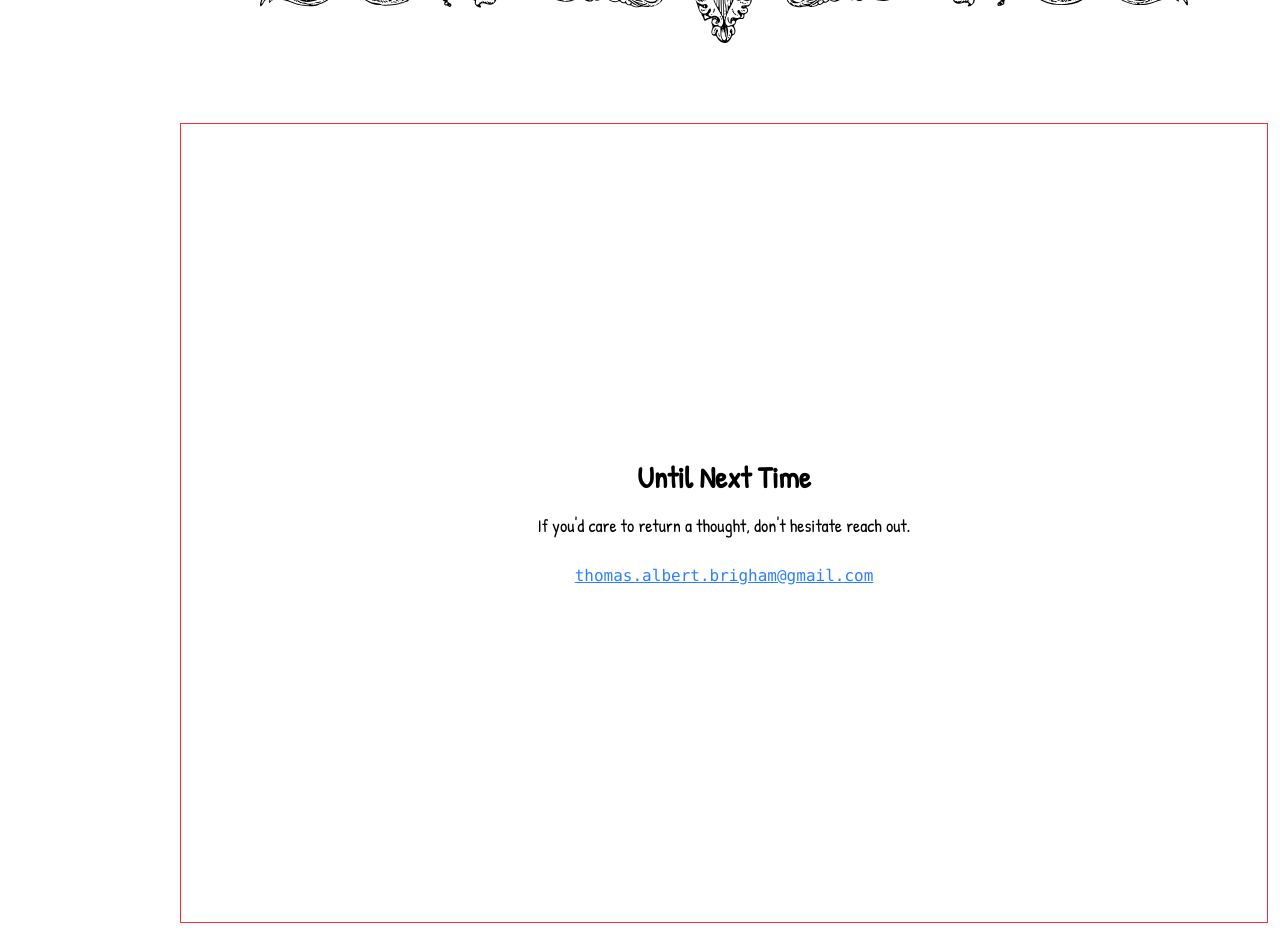
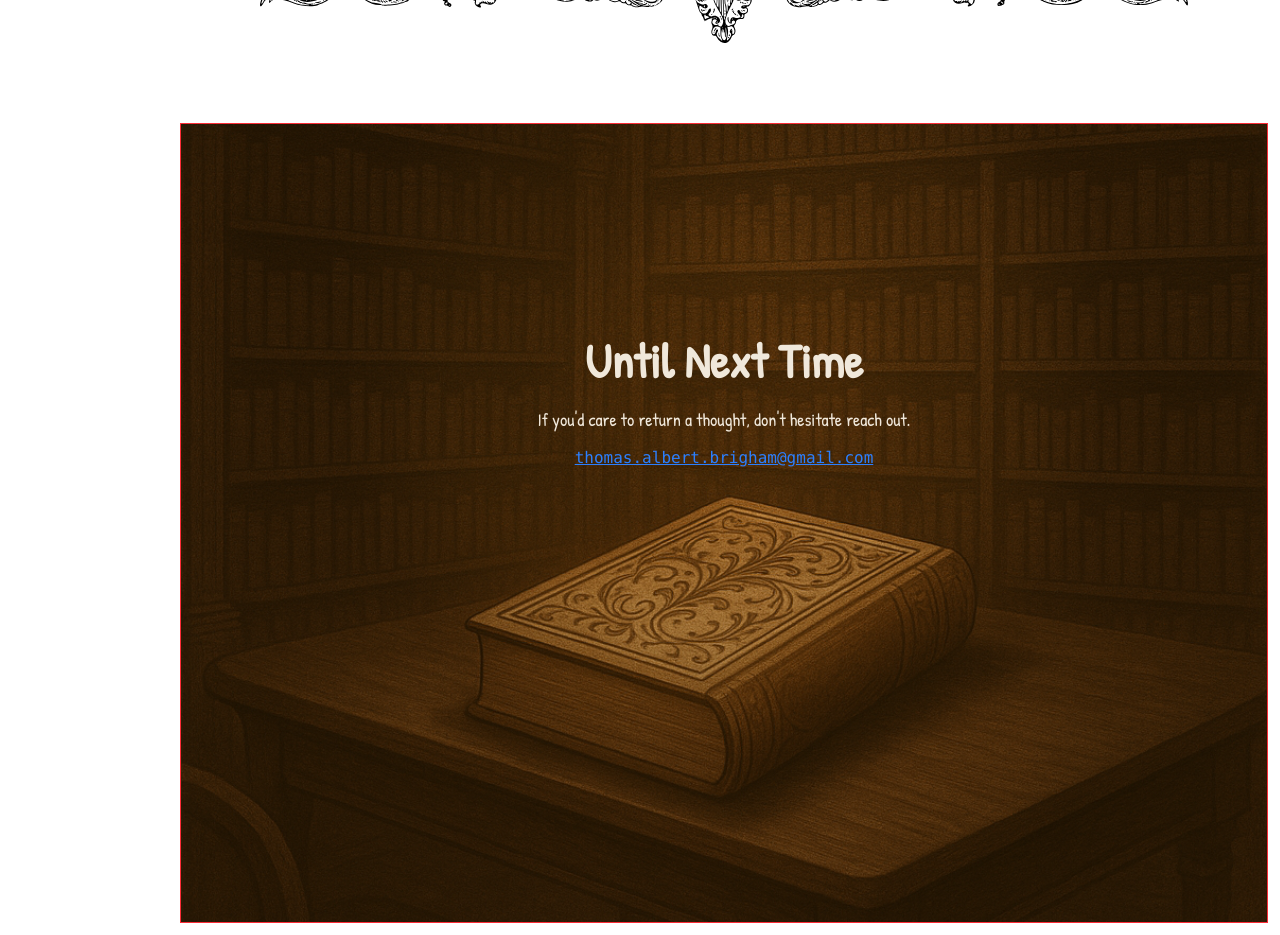
Before and after one commit to denoire/denoire.github.io, a Next.js app: page / in a window 1280 px wide. Shown: the part 9520-10455 px from the top of the page. Built offline with nearby package versions, Linux system fonts and the light colour scheme.

Commit message:
Add background image and improve text visibility

```diff
--- a/app/components/Closing.js
+++ b/app/components/Closing.js
@@ -7,9 +7,26 @@ export default function Closing() {
             min-h-screen
             flex flex-col justify-center items-center text-center
             "
+            style={{
+                backgroundImage: `
+                    radial-gradient(
+                    circle at 50% 30%,
+                    rgba(0, 0, 0, 0) 15%,
+                    rgba(0, 0, 0, 0.1) 25%,
+                    rgba(0, 0, 0, 0.15) 35%,
+                    rgba(0, 0, 0, 0.3) 50%
+                    ),
+                    url('/images/closed-memory-book.png')
+                `,
+                backgroundSize: 'cover',
+                backgroundPosition: 'center',
+                backgroundRepeat: 'no-repeat',
+                paddingTop: '30vh',
+            }}
         >
-            <h2 className="text-3xl font-bold mb-4">Until Next Time</h2>
-            <p className="text-lg leading-relaxed mb-6">
+            <div className="max-w-xl absolute mb-[60vh]">
+                <h2 className="text-[#f0e8db] text-5xl font-bold mb-5">Until Next Time</h2>
+                <p className="text-[#f0e8db] text-lg leading-relaxed mb-3">
                     If you&apos;d care to return a thought, don&apos;t hesitate reach out.
                 </p>
                 <div className="text-md font-mono text-blue-500">
@@ -20,6 +37,7 @@ export default function Closing() {
                         thomas.albert.brigham@gmail.com
                     </a>
                 </div>
+            </div>
         </section>
     );
 }
```
Also changed, not shown: public/images/closed-memory-book.png (added). Lines whose indentation alone changed are shown as unchanged.
